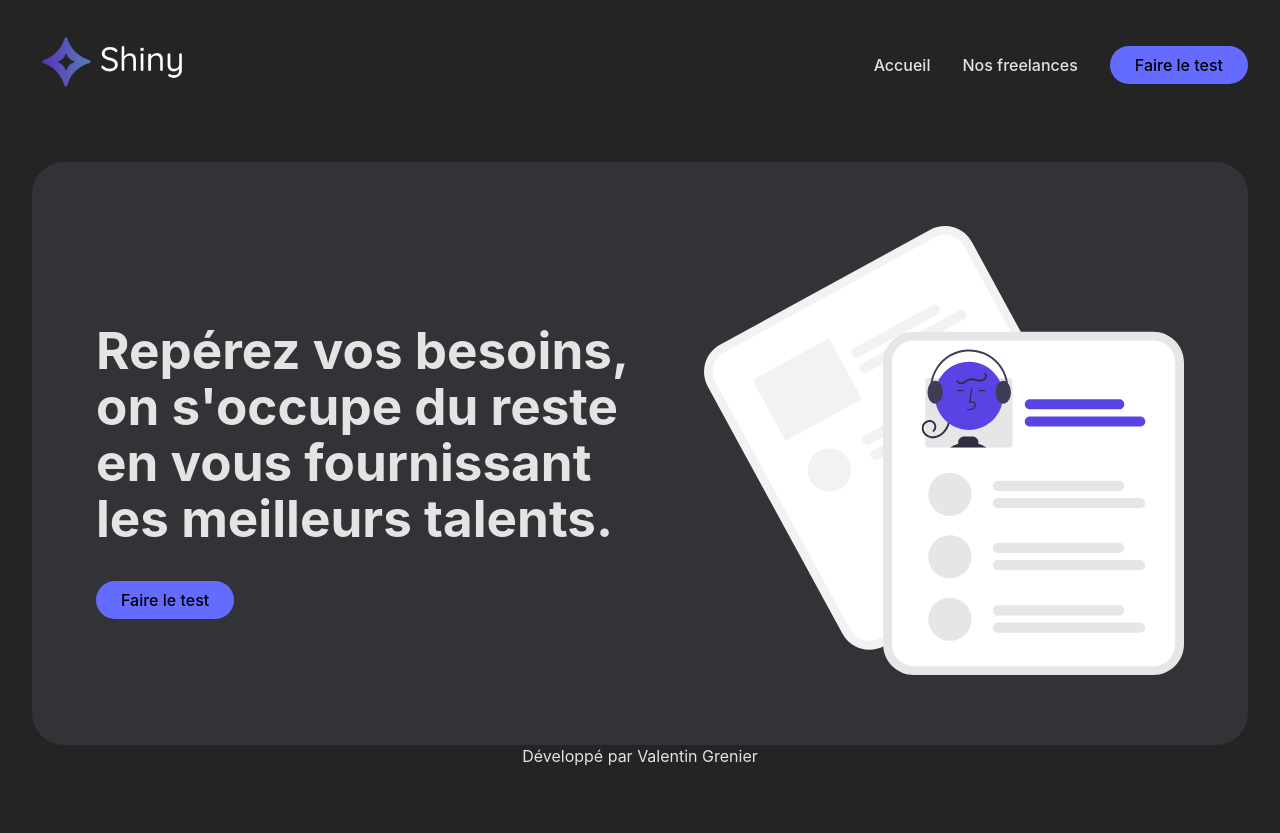
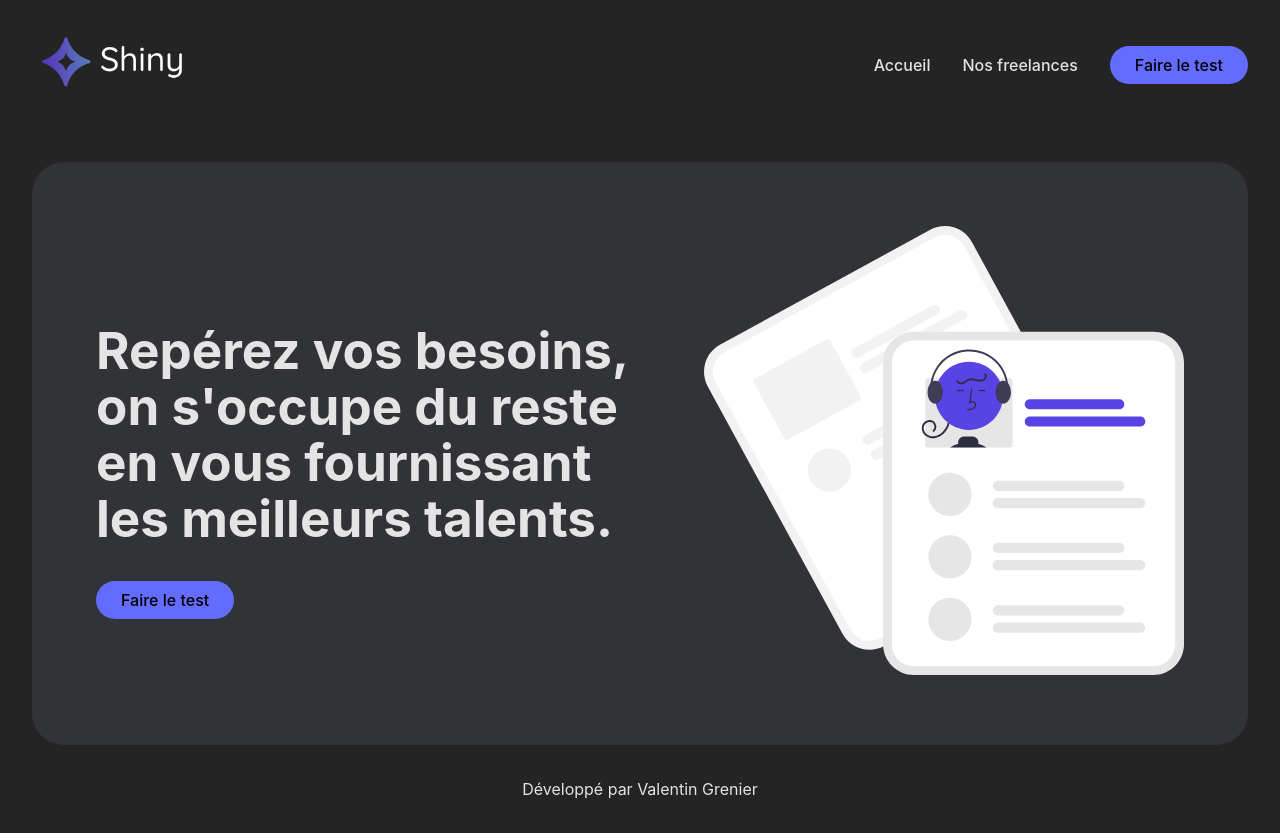
Before and after one commit to valentin-grenier/freelance-platform, a React (Vite) app: page / in a window 1280 px wide. Before the commit the page ends 800 px from the top, so only its background shows below. Built offline with nearby package versions, Linux system fonts and the light colour scheme.

Commit message:
Fix styles Footer

```diff
--- a/src/components/Footer/Footer.scss
+++ /dev/null
@@ -1,6 +0,0 @@
-footer {
-  position: absolute;
-  bottom: 2em;
-  left: 50%;
-  transform: translateX(-50%);
-}
--- a/src/components/Footer/Footer.tsx
+++ b/src/components/Footer/Footer.tsx
@@ -1,7 +1,11 @@
-import './Footer.scss';
+import { styled } from 'styled-components';
+
+const FooterContainer = styled.footer`
+  margin-top: 2em;
+`;
 
 const Footer = () => {
-  return <footer>Développé par Valentin Grenier</footer>;
+  return <FooterContainer>Développé par Valentin Grenier</FooterContainer>;
 };
 
 export default Footer;
```
